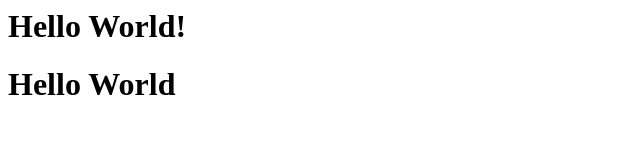
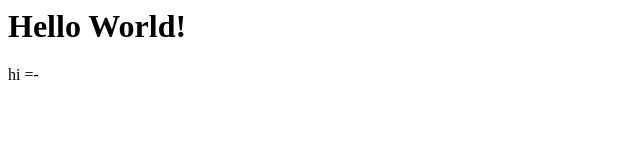
Before and after one commit to alessiopasquesi/Hello-World-Part-1, a plain HTML site: page index.html in a window 1280 px wide. Shown: the whole page, without its empty margins (0-640 px from the left). Drawn offline with Linux system fonts and the light colour scheme.

Commit message:
Your commit message

```diff
--- a/index.html
+++ b/index.html
@@ -4,9 +4,10 @@
 <head>
     <meta charset="UTF-8">
     <meta name="viewport" content="width=device-width, initial-scale=1.0">
-    <title>Hello World</title>
+    <title> </title>
 </head>
 <body>
-    <h1>Hello World</h1>
+hi
 </body>
 </html>
+=-
```
Also changed, not shown: style.css (line endings or trailing spaces).
